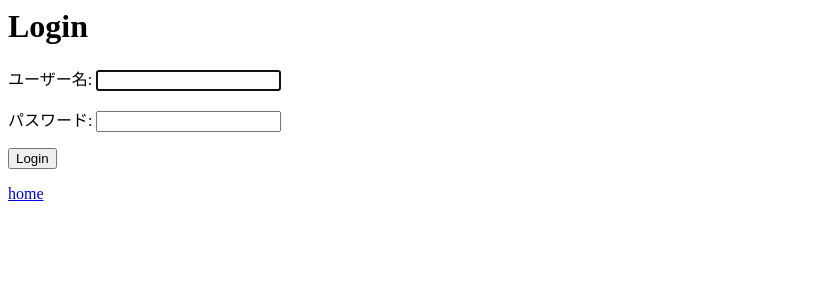
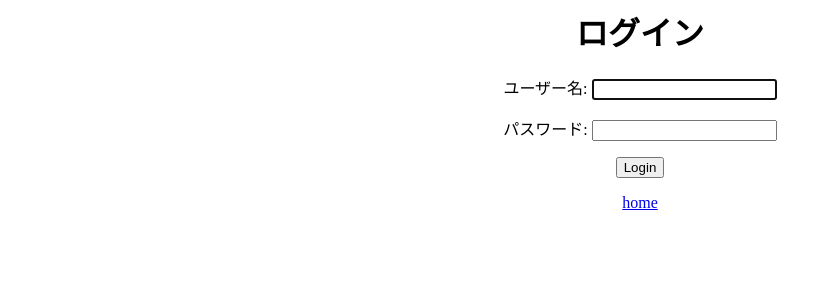
Before and after one commit to s1f102101154/enshu4, a Django app: page /accounts/login/ in a window 1280 px wide. Shown: the top 300 px of the page, without its empty margins (0-832 px from the left). Run offline with Django 4.2, Linux system fonts and the light colour scheme.

Commit message:
Update login.html

```diff
--- a/accounts/templates/registration/login.html
+++ b/accounts/templates/registration/login.html
@@ -1,6 +1,7 @@
 <html lang="ja"><head><meta charset="utf-8"></head>
   <body>
-    <h1>Login</h1>
+    <div style="text-align: center;">
+    <h1>ログイン</h1>
 {% if form.errors %}
 <p>Your username and password didn't match. Please try again.</p>
 {% endif %}
@@ -11,5 +12,6 @@
     </form>
 
     <p><a href="{% url 'index' %}">home</a></p>
+    </div>
   </body>
 </html>
```
